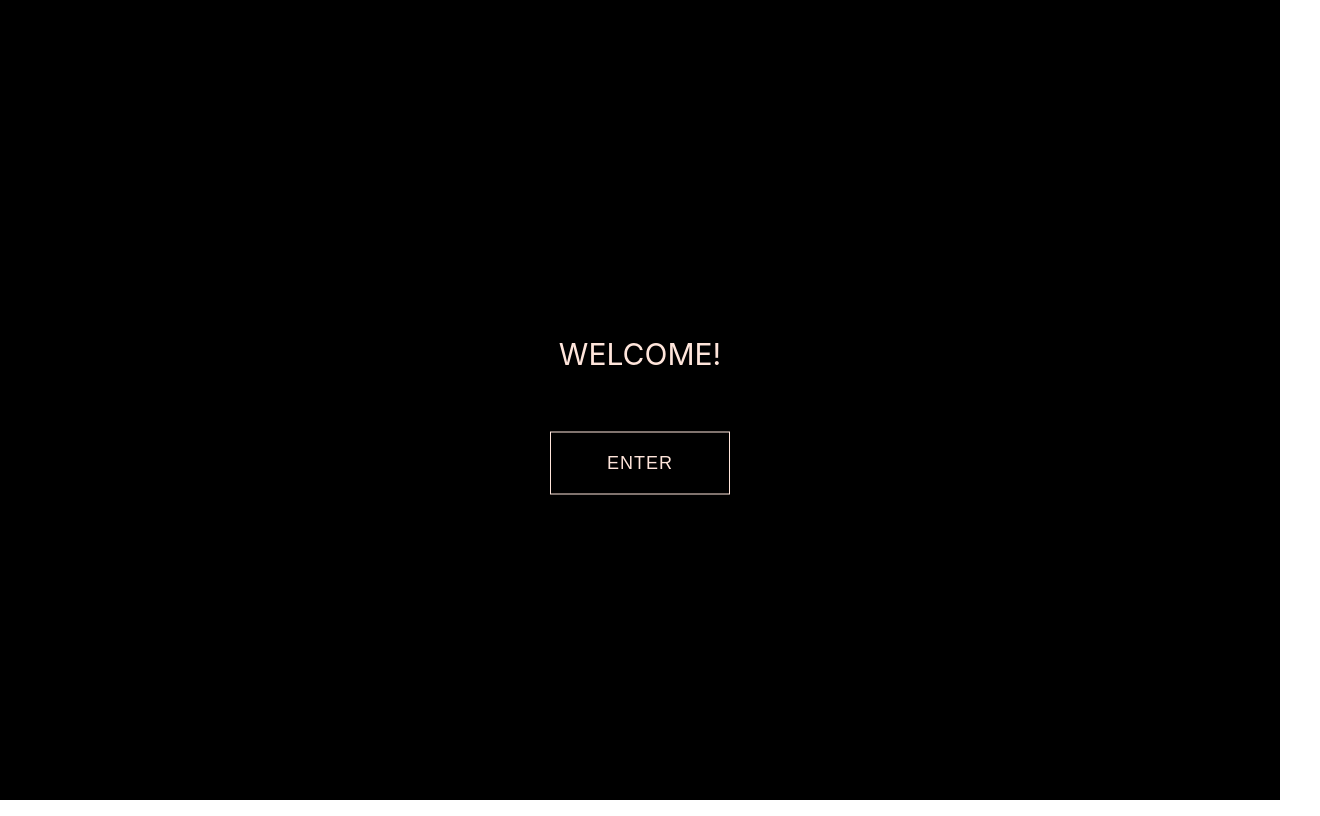
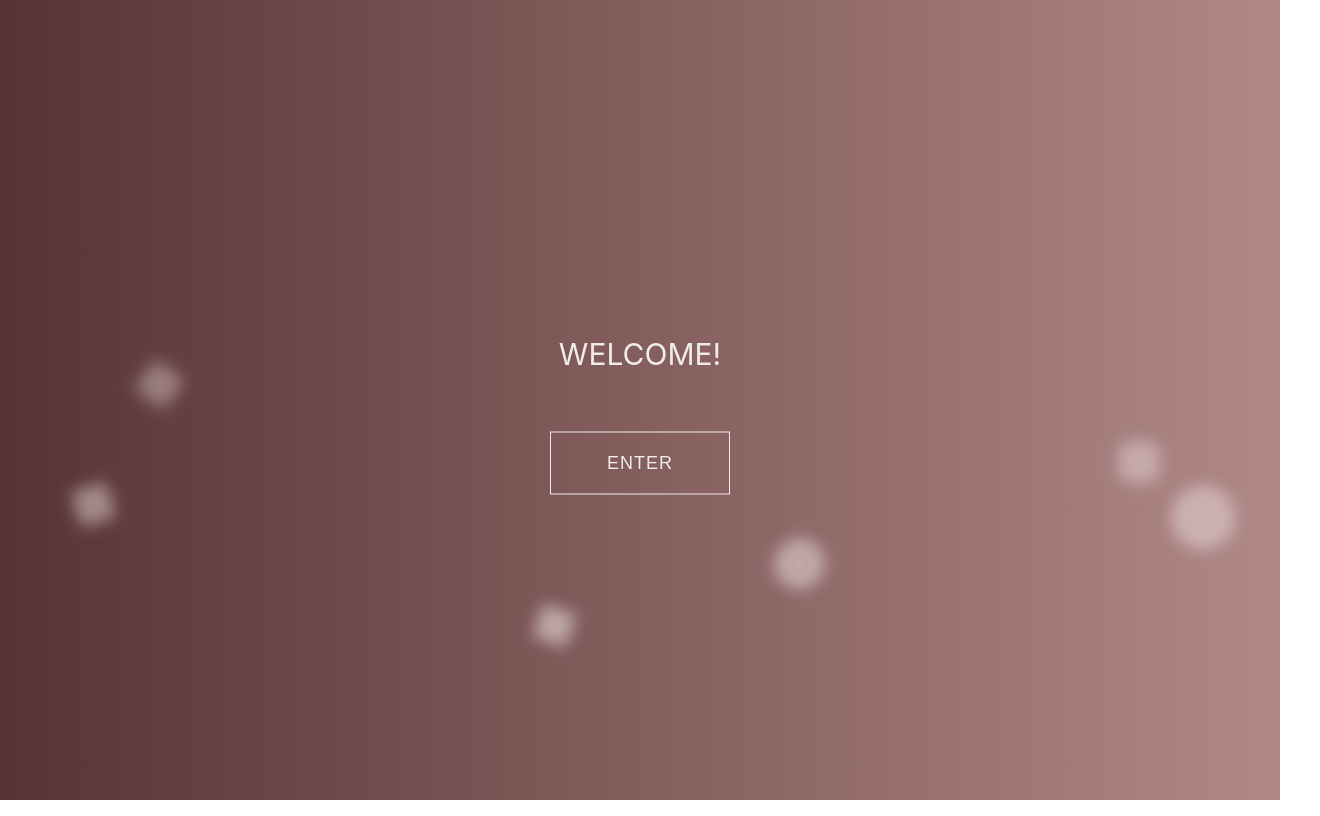
Before and after one commit to Hadla/animated-portfolio, a React (Create React App) app in the folder client/: page / in a window 1280 px wide. Shown: the whole page, 1320 px wide, since content can reach past the window. Built offline with nearby package versions, Linux system fonts and the light colour scheme.

Commit message:
Animated background.

```diff
--- a/client/src/pages/HomePage.js
+++ b/client/src/pages/HomePage.js
@@ -1,8 +1,9 @@
 import React, { useRef, useEffect, Component } from 'react';
 import '../style/homePage.css';
+import '../style/backgroundAnimation.css';
 import profileImage from '../images/profile-image.JPG';
 
-import { TweenMax, Power4, Back, TimelineMax } from 'gsap';
+import { TweenMax, Circ, Back, TimelineMax } from 'gsap';
 import { _renderComplexString } from 'gsap/gsap-core';
 
 function Home() {
@@ -16,9 +17,12 @@ function Home() {
     const hideMenuBtns = document.querySelectorAll('.menu-btns');
     tl.to(intro, 0.3, { opacity: 0 });
 
-    tl.staggerFrom(hideName, 1.2, { y: '100%', ease: Power4.easeOut }, 0.25)
-      .staggerFrom(hideMenuBtns, 1.2, { opacity: 0, duration: 1, y: 50 }, 0.25)
-      .staggerFrom(hideMenuItem, 1.5, { opacity: 0, duration: 1 }, 0.2);
+    tl.staggerFrom(hideName, 1.2, { y: '100%', ease: Back.easeOut }, 0.25).staggerFrom(
+      hideMenuItem,
+      0.5,
+      { opacity: 0, duration: 1, x: 150, ease: Circ.easeOut },
+      0.5
+    );
   });
 
   return (
@@ -28,6 +32,14 @@ function Home() {
         app = el;
       }}
     >
+      <ul className='flying-dots'>
+        <li></li>
+        <li></li>
+        <li></li>
+        <li></li>
+        <li></li>
+        <li></li>
+      </ul>
       <div className='intro'>
         {/* <img className='profile-image' src={profileImage}></img> */}
         <p className='intro-text'>Welcome!</p>
--- /dev/null
+++ b/client/src/style/backgroundAnimation.css
@@ -0,0 +1,77 @@
+.App {
+  background: linear-gradient(to left, #b18888, #583333);
+  width: 100%;
+  height: 100vh;
+}
+.flying-dots {
+  position: absolute;
+  top: 0;
+  left: 0;
+  width: 100%;
+  height: 100%;
+  overflow: hidden;
+}
+.flying-dots li {
+  position: absolute;
+  display: block;
+  list-style: none;
+  width: 25px;
+  height: 25px;
+  background-color: rgba(237, 223, 223, 0.603);
+  animation: animate 20s linear infinite;
+  border-radius: 50%;
+  box-shadow: 0px 0px 15px 17px rgba(237, 223, 223, 0.603);
+  bottom: 150px;
+}
+.flying-dots li:nth-child(1) {
+  left: 86%;
+  width: 8px;
+  height: 8px;
+  animation-delay: 0s;
+}
+.flying-dots li:nth-child(2) {
+  left: 12%;
+  width: 3px;
+  height: 3px;
+  animation-delay: 1.5s;
+  animation-duration: 10s;
+}
+.flying-dots li:nth-child(3) {
+  left: 60%;
+  width: 15px;
+  height: 16px;
+  animation-delay: 3s;
+  animation-duration: 17s;
+}
+.flying-dots li:nth-child(4) {
+  left: 42%;
+  width: 1px;
+  height: 1px;
+  animation-delay: 4s;
+  animation-duration: 20s;
+}
+.flying-dots li:nth-child(5) {
+  left: 90%;
+  width: 30px;
+  height: 30px;
+  animation-delay: 0s;
+  animation-duration: 30s;
+}
+.flying-dots li:nth-child(6) {
+  left: 7%;
+  width: 3px;
+  height: 3px;
+  animation-delay: 2s;
+  animation-duration: 15s;
+}
+
+@keyframes animate {
+  0% {
+    transform: translateY(0) rotate(0deg);
+    opacity: 1;
+  }
+  100% {
+    transform: translateY(-800px) rotate(360deg);
+    opacity: 0;
+  }
+}
--- a/client/src/style/homePage.css
+++ b/client/src/style/homePage.css
@@ -1,7 +1,8 @@
-.App {
-  background-color: #000000;
-  height: 100vh;
+:root {
+  --text-color: #f0ecec;
+  --background-color: #000000;
 }
+
 .profile-image {
   height: 500px;
 }
@@ -14,7 +15,7 @@
   z-index: 10000;
 }
 .intro-text {
-  color: #ffe5db;
+  color: var(--text-color);
   font-size: 30px;
   text-transform: uppercase;
 }
@@ -23,9 +24,9 @@
   text-align: center;
   width: 10em;
   background: transparent;
-  color: #ffe5db;
+  color: var(--text-color);
   opacity: 1;
-  border: 1px solid #ffe5db;
+  border: 1px solid var(--text-color);
   padding: 20px 30px;
   text-transform: uppercase;
   letter-spacing: 1px;
@@ -35,12 +36,13 @@
 }
 
 .hidden-element {
-  margin-top: 8rem;
+  margin-top: 4rem;
   margin-left: 2rem;
 }
+
 .hidden-elements {
   display: grid;
-  grid-template-columns: 50rem 20rem;
+  grid-template-columns: 60% 40%;
   grid-template-rows: auto;
   grid-template-areas: 'hidden-element hidden-element';
 }
@@ -48,7 +50,7 @@
   font-family: 'Franklin Gothic Medium', 'Arial Narrow', Arial, sans-serif;
   text-transform: uppercase;
   position: relative;
-  color: rgb(243, 148, 148);
+  color: var(--text-color);
   overflow: hidden;
   font-size: 100px;
   height: 100px;
@@ -59,31 +61,17 @@
   position: absolute;
   z-index: 200;
 }
-.menu-item {
+
+.hide-menu-item {
+  padding: 15px 20px;
+  width: 11rem;
+  border: 1px solid var(--text-color);
   display: flex;
   justify-content: center;
-  color: white;
+  color: var(--text-color);
   margin-bottom: 1rem;
   margin-top: 1rem;
-  padding: 15px 20px;
-  border: 1px solid #ffe5db;
   text-transform: uppercase;
   font-size: 22px;
   letter-spacing: 1px;
 }
-.project-btn {
-  margin-left: 30rem;
-  font-family: 'Franklin Gothic Medium', 'Arial Narrow', Arial, sans-serif;
-  font-size: 38px;
-  text-align: center;
-  width: 10em;
-  background: transparent;
-  color: #ffe5db;
-  opacity: 1;
-  border: none;
-  cursor: pointer;
-}
-
-.project-btn:hover {
-  background-color: #1a1919;
-}
```
